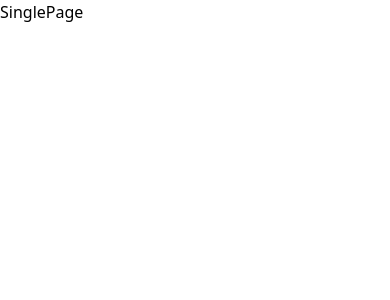
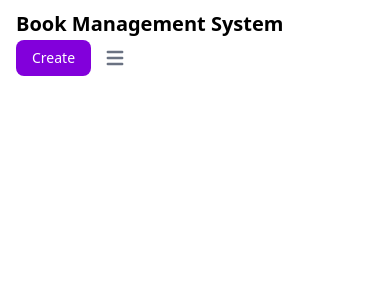
Before and after one commit to Aayushpradhan88-js/Full-Stack-SaaS-development-Course, a React (Vite) app in the folder Book-Management-System/client/: page /edit in a window 390 px wide. Shown: the top 300 px of the page. Built offline with nearby package versions, Linux system fonts and the light colour scheme.

Commit message:
imported navbar component to all pages

```diff
--- a/Book-Management-System/client/src/App.jsx
+++ b/Book-Management-System/client/src/App.jsx
@@ -11,8 +11,8 @@ function App() {
             <Routes>
                 <Route path='/' element={<HomePage />} />
                 <Route path='/create' element={<CreatePage />} />
-                <Route path='/edit/:id' element={<EditPage />} />
-                <Route path='/:id' element={<SinglePage />} />
+                <Route path='/edit' element={<EditPage />} />
+                <Route path='/singlepage' element={<SinglePage />} />
             </Routes>
         </BrowserRouter>
     )
--- /dev/null
+++ b/Book-Management-System/client/src/components/NavBar.jsx
@@ -0,0 +1,47 @@
+import React from 'react'
+import Button from './Button'
+
+const NavBar = () => {
+    return (
+        <>
+            <nav class="bg-white border-gray-200 py-2.5 dark:bg-gray-900">
+                <div class="flex flex-wrap items-center justify-between max-w-screen-7xl px-4 mx-auto">
+                    <a href="#" class="flex items-center">
+                        <span class="self-center text-xl font-semibold whitespace-nowrap dark:text-white">Book Management System</span>
+                    </a>
+                    <div class="flex items-center lg:order-2">
+                        <div class="hidden mt-2 mr-4 sm:inline-block">
+                            <span></span>
+                        </div>
+
+                        <Button title="Create" />
+                        <button data-collapse-toggle="mobile-menu-2" type="button"
+                            class="inline-flex items-center p-2 ml-1 text-sm text-gray-500 rounded-lg lg:hidden hover:bg-gray-100 focus:outline-none focus:ring-2 focus:ring-gray-200 dark:text-gray-400 dark:hover:bg-gray-700 dark:focus:ring-gray-600"
+                            aria-controls="mobile-menu-2" aria-expanded="true">
+                            <span class="sr-only">Open main menu</span>
+                            <svg class="w-6 h-6" fill="currentColor" viewBox="0 0 20 20" xmlns="http://www.w3.org/2000/svg">
+                                <path fill-rule="evenodd"
+                                    d="M3 5a1 1 0 011-1h12a1 1 0 110 2H4a1 1 0 01-1-1zM3 10a1 1 0 011-1h12a1 1 0 110 2H4a1 1 0 01-1-1zM3 15a1 1 0 011-1h12a1 1 0 110 2H4a1 1 0 01-1-1z"
+                                    clip-rule="evenodd"></path>
+                            </svg>
+                            <svg class="hidden w-6 h-6" fill="currentColor" viewBox="0 0 20 20" xmlns="http://www.w3.org/2000/svg">
+                                <path fill-rule="evenodd"
+                                    d="M4.293 4.293a1 1 0 011.414 0L10 8.586l4.293-4.293a1 1 0 111.414 1.414L11.414 10l4.293 4.293a1 1 0 01-1.414 1.414L10 11.414l-4.293 4.293a1 1 0 01-1.414-1.414L8.586 10 4.293 5.707a1 1 0 010-1.414z"
+                                    clip-rule="evenodd"></path>
+                            </svg>
+                        </button>
+                    </div>
+                    <div class="items-center justify-between w-full lg:flex lg:w-auto lg:order-1" id="mobile-menu-2">
+                        <ul class="flex flex-col mt-4 font-medium lg:flex-row lg:space-x-8 lg:mt-0">
+
+                        </ul>
+                    </div>
+                </div>
+            </nav>
+
+            <script src="https://unpkg.com/flowbite@1.4.1/dist/flowbite.js"></script>
+        </>
+    )
+}
+
+export default NavBar
--- a/Book-Management-System/client/src/pages/CreatePage.jsx
+++ b/Book-Management-System/client/src/pages/CreatePage.jsx
@@ -1,8 +1,11 @@
 import React from 'react'
+import NavBar from '../components/NavBar'
 
 const CreatePage = () => {
   return (
-    <div>CreatePage</div>
+        <>
+     <NavBar/>
+    </>
   )
 }
 
--- a/Book-Management-System/client/src/pages/EditPage.jsx
+++ b/Book-Management-System/client/src/pages/EditPage.jsx
@@ -1,8 +1,11 @@
 import React from 'react'
+import NavBar from '../components/NavBar'
 
 const EditPage = () => {
   return (
-    <div>EditPage</div>
+        <>
+     <NavBar/>
+    </>
   )
 }
 
--- a/Book-Management-System/client/src/pages/HomePage.jsx
+++ b/Book-Management-System/client/src/pages/HomePage.jsx
@@ -1,47 +1,12 @@
 import React from 'react'
-import Button from '../components/Button'
+import NavBar from '../components/NavBar'
+
 
 const HomePage = () => {
   return (
     <>
-      <nav class="bg-white border-gray-200 py-2.5 dark:bg-gray-900">
-        <div class="flex flex-wrap items-center justify-between max-w-screen-7xl px-4 mx-auto">
-          <a href="#" class="flex items-center">
-            <span class="self-center text-xl font-semibold whitespace-nowrap dark:text-white">Book Management System</span>
-          </a>
-          <div class="flex items-center lg:order-2">
-            <div class="hidden mt-2 mr-4 sm:inline-block">
-              <span></span>
-            </div>
-
-            <Button title="Create" />
-            <button data-collapse-toggle="mobile-menu-2" type="button"
-              class="inline-flex items-center p-2 ml-1 text-sm text-gray-500 rounded-lg lg:hidden hover:bg-gray-100 focus:outline-none focus:ring-2 focus:ring-gray-200 dark:text-gray-400 dark:hover:bg-gray-700 dark:focus:ring-gray-600"
-              aria-controls="mobile-menu-2" aria-expanded="true">
-              <span class="sr-only">Open main menu</span>
-              <svg class="w-6 h-6" fill="currentColor" viewBox="0 0 20 20" xmlns="http://www.w3.org/2000/svg">
-                <path fill-rule="evenodd"
-                  d="M3 5a1 1 0 011-1h12a1 1 0 110 2H4a1 1 0 01-1-1zM3 10a1 1 0 011-1h12a1 1 0 110 2H4a1 1 0 01-1-1zM3 15a1 1 0 011-1h12a1 1 0 110 2H4a1 1 0 01-1-1z"
-                  clip-rule="evenodd"></path>
-              </svg>
-              <svg class="hidden w-6 h-6" fill="currentColor" viewBox="0 0 20 20" xmlns="http://www.w3.org/2000/svg">
-                <path fill-rule="evenodd"
-                  d="M4.293 4.293a1 1 0 011.414 0L10 8.586l4.293-4.293a1 1 0 111.414 1.414L11.414 10l4.293 4.293a1 1 0 01-1.414 1.414L10 11.414l-4.293 4.293a1 1 0 01-1.414-1.414L8.586 10 4.293 5.707a1 1 0 010-1.414z"
-                  clip-rule="evenodd"></path>
-              </svg>
-            </button>
-          </div>
-          <div class="items-center justify-between w-full lg:flex lg:w-auto lg:order-1" id="mobile-menu-2">
-            <ul class="flex flex-col mt-4 font-medium lg:flex-row lg:space-x-8 lg:mt-0">
-
-             </ul>
-          </div>
-        </div>
-      </nav>
-
-      <script src="https://unpkg.com/flowbite@1.4.1/dist/flowbite.js"></script>
+     <NavBar/>
     </>
-    // <div className='bg-red-800'>HomePage</div>
   )
 }
 
--- a/Book-Management-System/client/src/pages/SinglePage.jsx
+++ b/Book-Management-System/client/src/pages/SinglePage.jsx
@@ -1,8 +1,11 @@
 import React from 'react'
+import NavBar from '../components/NavBar'
 
 const SinglePage = () => {
   return (
-    <div>SinglePage</div>
+       <>
+     <NavBar/>
+    </>
   )
 }
 
```
